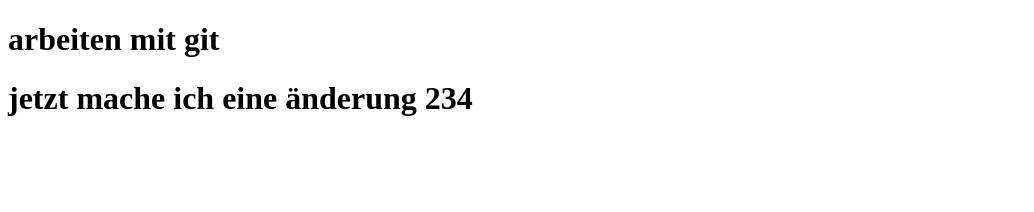
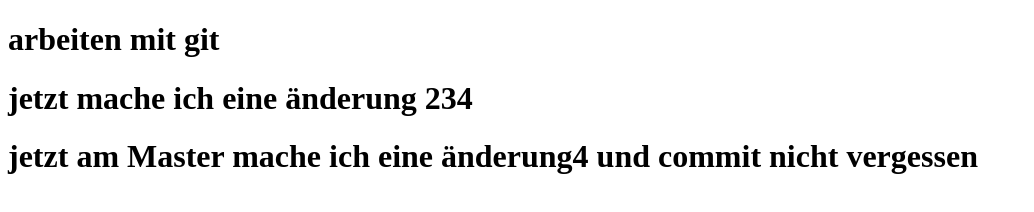
Before and after one commit to johanna2606/gitSYP-KW, a plain HTML site: page index.html in a window 1280 px wide. Shown: the whole page, without its empty margins (0-1034 px from the left). Drawn offline with Linux system fonts and the light colour scheme.

Commit message:
jetzt mit neuer Änderung im master

```diff
--- a/index.html
+++ b/index.html
@@ -10,6 +10,7 @@
 <body>
     <h1>arbeiten mit git</h1>
     <h1>jetzt mache ich eine änderung 234</h1>
+    <h1>jetzt am Master mache ich eine änderung4 und commit nicht vergessen</h1>
 </body>
 
 </html>
```
